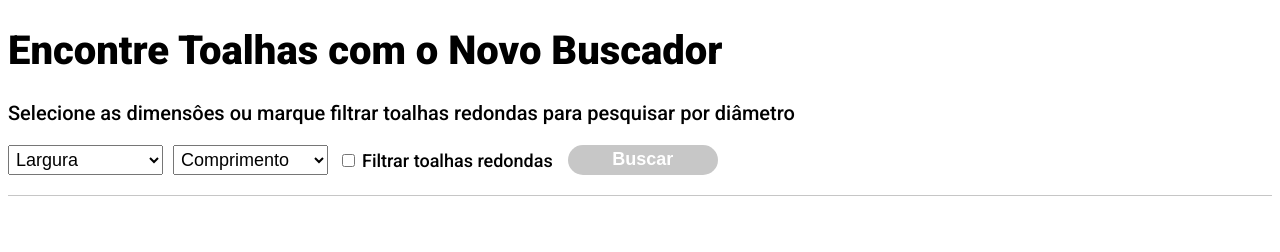
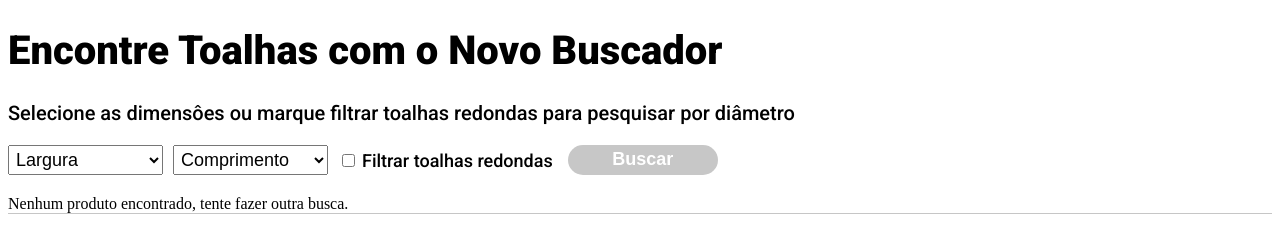
Before and after one commit to T14g/es6-sass-gulp, a website: page index.html in a window 1280 px wide. Shown: the top 252 px of the page. Drawn offline with Linux system fonts and the light colour scheme.

Commit message:
index html

```diff
--- a/index.html
+++ b/index.html
@@ -86,7 +86,7 @@
           </button>
         </div>
       </div>
-
+      <div class="new-filter-error-message">Nenhum produto encontrado, tente fazer outra busca.</div>
       <div id="filtered-products-list"></div>
       <button class="btn-load-more hidden-btn" id="btn-load-more" disabled>Carregar mais</button>
     </div>
```
